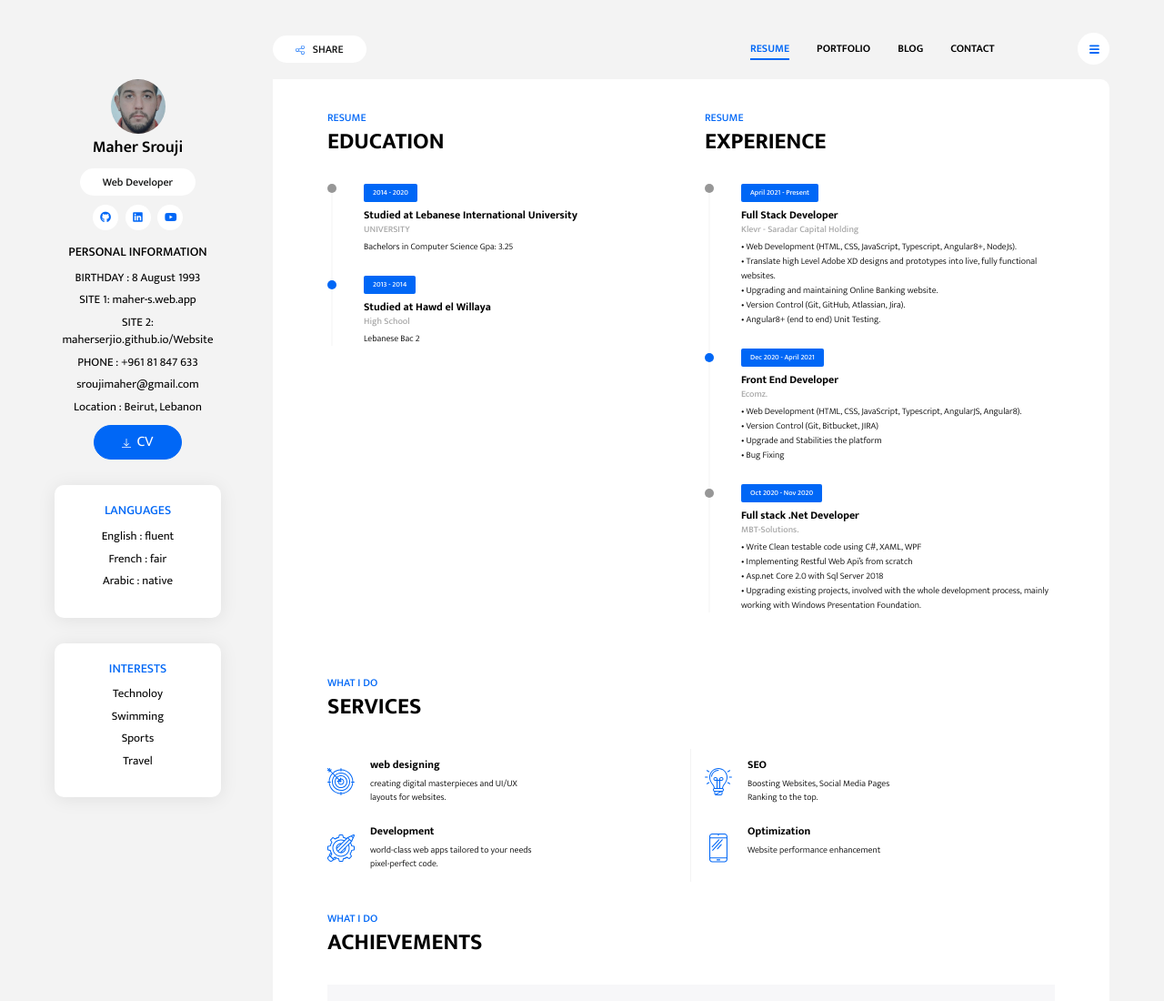
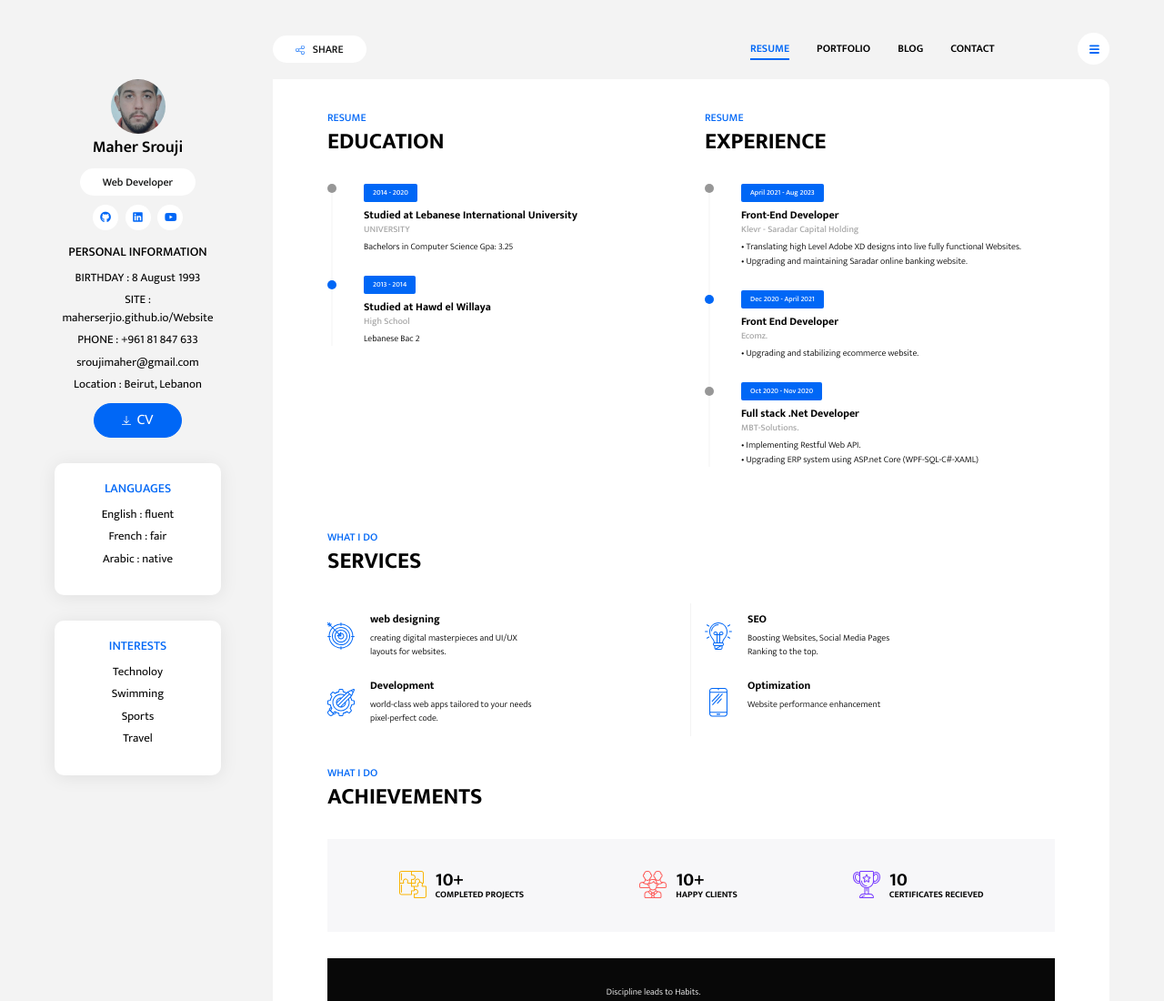
Before and after one commit to maherserjio/Website, a website: page index.html in a window 1280 px wide. Shown: the top 1100 px of the page at 91% size. Drawn offline with Linux system fonts and the light colour scheme.

Commit message:
resume updates

```diff
--- a/index.html
+++ b/index.html
@@ -51,8 +51,7 @@
                 <h5 class="widget-title">personal information</h5>
                 <div class="widget-content">
                     <p>BIRTHDAY : 8 August 1993</p>
-                    <p>SITE 1: maher-s.web.app</p>
-                    <p>SITE 2: maherserjio.github.io/Website</p>
+                    <p>SITE : maherserjio.github.io/Website</p>
                     <p>PHONE : +961 81 847 633</p>
                     <p>sroujimaher@gmail.com</p>
                     <p>Location : Beirut, Lebanon</p>
@@ -113,34 +112,22 @@
                         <h2 class="section-title">Experience</h2>
                         <ul class="time-line">
                             <li class="time-line-item">
-                                <span class="badge badge-primary">April 2021 - Present</span>
-                                <h6 class="time-line-item-title">Full Stack Developer</h6>
+                                <span class="badge badge-primary">April 2021 - Aug 2023</span>
+                                <h6 class="time-line-item-title">Front-End Developer</h6>
                                 <p class="time-line-item-subtitle">Klevr - Saradar Capital Holding</p>
-                                <p class="time-line-item-content">• Web Development (HTML, CSS, JavaScript, Typescript,
-                                    Angular8+, NodeJs).</p>
-                                     <p class="time-line-item-content"> • Translate high Level Adobe XD designs and
-                                    prototypes into
-                                    live, fully functional websites.</p>
-                                         <p class="time-line-item-content">• Upgrading and maintaining Online Banking website.
+                                <p class="time-line-item-content"> • Translating high Level Adobe XD designs into live
+                                    fully functional Websites.</p>
+                                <p class="time-line-item-content">• Upgrading and maintaining Saradar online banking
+                                    website.
+
                                 </p>
-                                <p class="time-line-item-content">• Version Control (Git, GitHub, Atlassian, Jira).</p>
-                                <p class="time-line-item-content"> • Angular8+ (end to end) Unit Testing.</p>
                             </li>
                             <li class="time-line-item">
                                 <span class="badge badge-primary">Dec 2020 - April 2021</span>
                                 <h6 class="time-line-item-title">Front End Developer</h6>
                                 <p class="time-line-item-subtitle">Ecomz.</p>
                                 <p class="time-line-item-content">
-                                    • Web Development (HTML, CSS, JavaScript, Typescript, AngularJS, Angular8).
-                                </p>
-                                <p class="time-line-item-content">
-                                    • Version Control (Git, Bitbucket, JIRA)
-                                </p>
-                                <p class="time-line-item-content">
-                                    • Upgrade and Stabilities the platform
-                                </p>
-                                <p class="time-line-item-content">
-                                    • Bug Fixing
+                                    • Upgrading and stabilizing ecommerce website.
                                 </p>
                             </li>
 
@@ -148,24 +135,13 @@
                                 <span class="badge badge-primary">Oct 2020 - Nov 2020</span>
                                 <h6 class="time-line-item-title">Full stack .Net Developer</h6>
                                 <p class="time-line-item-subtitle">MBT-Solutions.</p>
-
                                 <p class="time-line-item-content">
-                                    • Write Clean testable code using C#, XAML, WPF
+                                    • Implementing Restful Web API.
                                 </p>
                                 <p class="time-line-item-content">
-                                    • Implementing Restful Web Api’s from scratch
+                                    • Upgrading ERP system using ASP.net Core (WPF-SQL-C#-XAML)
                                 </p>
-                                <p class="time-line-item-content">
-                                    • Asp.net Core 2.0 with Sql Server 2018
-                                </p>
-                                <p class="time-line-item-content">
-                                    • Upgrading existing projects, involved with the whole
-                                    development process, mainly working with Windows
-                                    Presentation Foundation.
-                                </p>
-
                             </li>
-
                         </ul>
                     </div>
                 </div>
```
Also changed, not shown: blog.html (+1 -2 lines), contact.html (+1 -2 lines), portfolio.html (+1 -2 lines), 1 other file.
